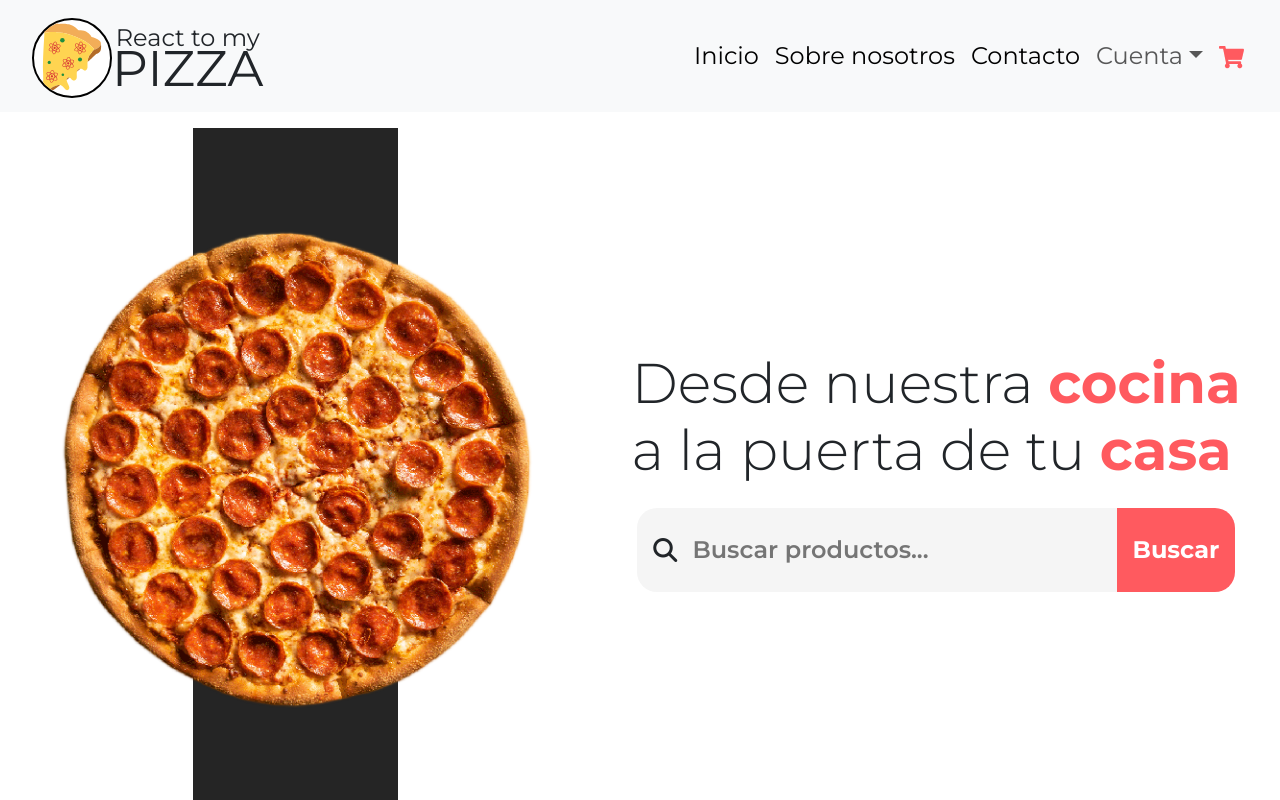
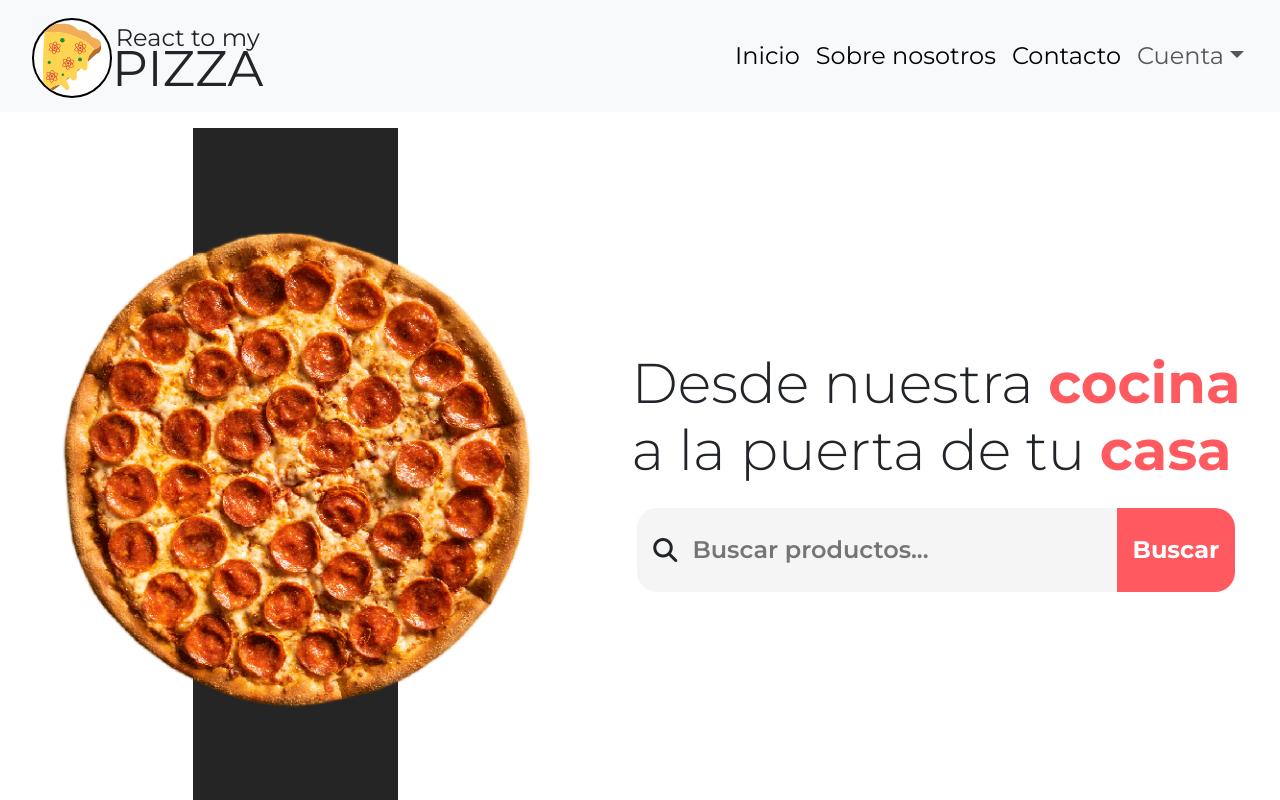
Before and after one commit to Grupo-4-Rolling-Code-45i/Frontend, a React (Vite) app: page / in a window 1280 px wide. Shown: the top 800 px of the page. Built offline with nearby package versions, Linux system fonts and the light colour scheme; no server answers.

Commit message:
Esconder carrito cuando no hay usuario.

```diff
--- a/src/layout/Header.jsx
+++ b/src/layout/Header.jsx
@@ -164,10 +164,26 @@ useEffect(() => {
                       Crear cuenta
                     </NavDropdown.Item> */}
                   </NavDropdown>
+
+
+                  {
+                  currentUser?
                   <Nav.Link > <Link to="/crear">  {" "}
                     <img src="src\assets\Carrito.png" alt="" />  </Link>
 
                   </Nav.Link>
+                  : <></>
+
+                }
+
+
+                  {/* <Nav.Link > <Link to="/crear">  {" "}
+                    <img src="src\assets\Carrito.png" alt="" />  </Link>
+
+                  </Nav.Link> */}
+
+
+
                 </Nav>
               </Offcanvas.Body>
             </Navbar.Offcanvas>
```
